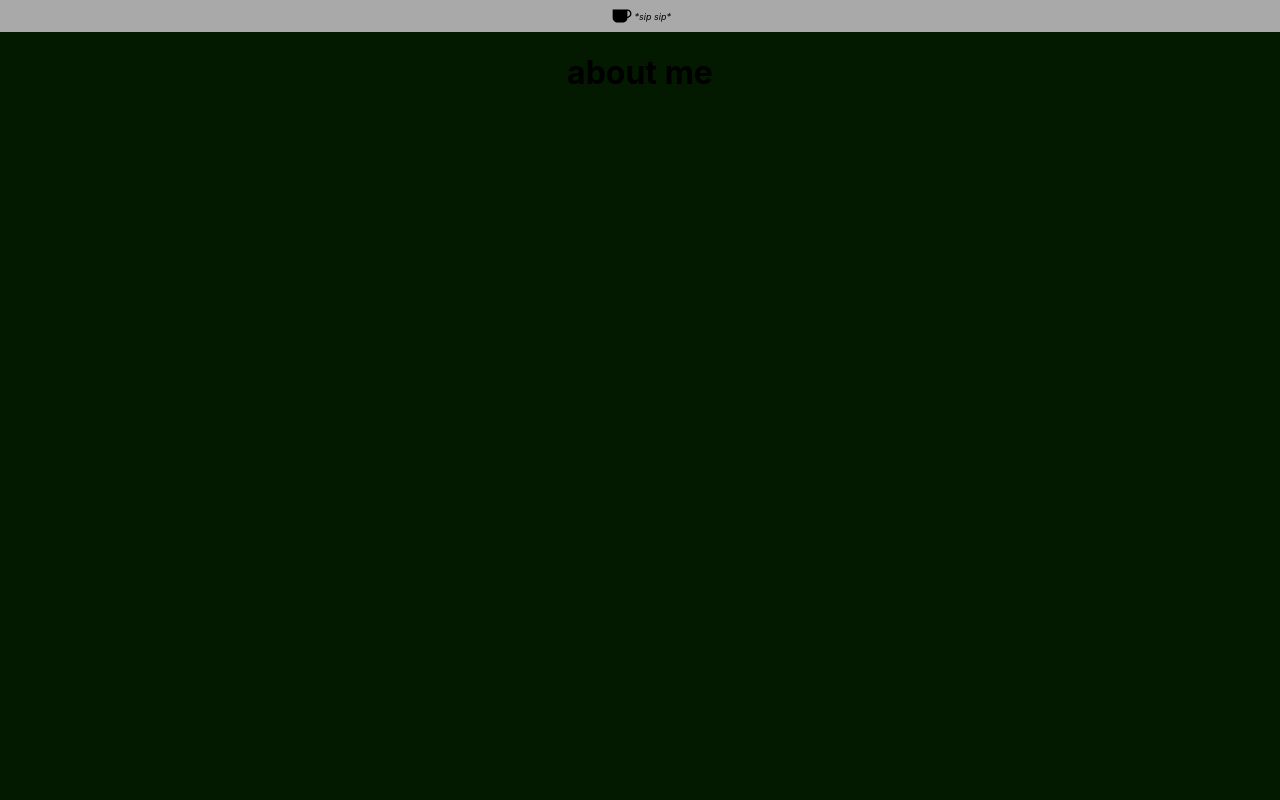
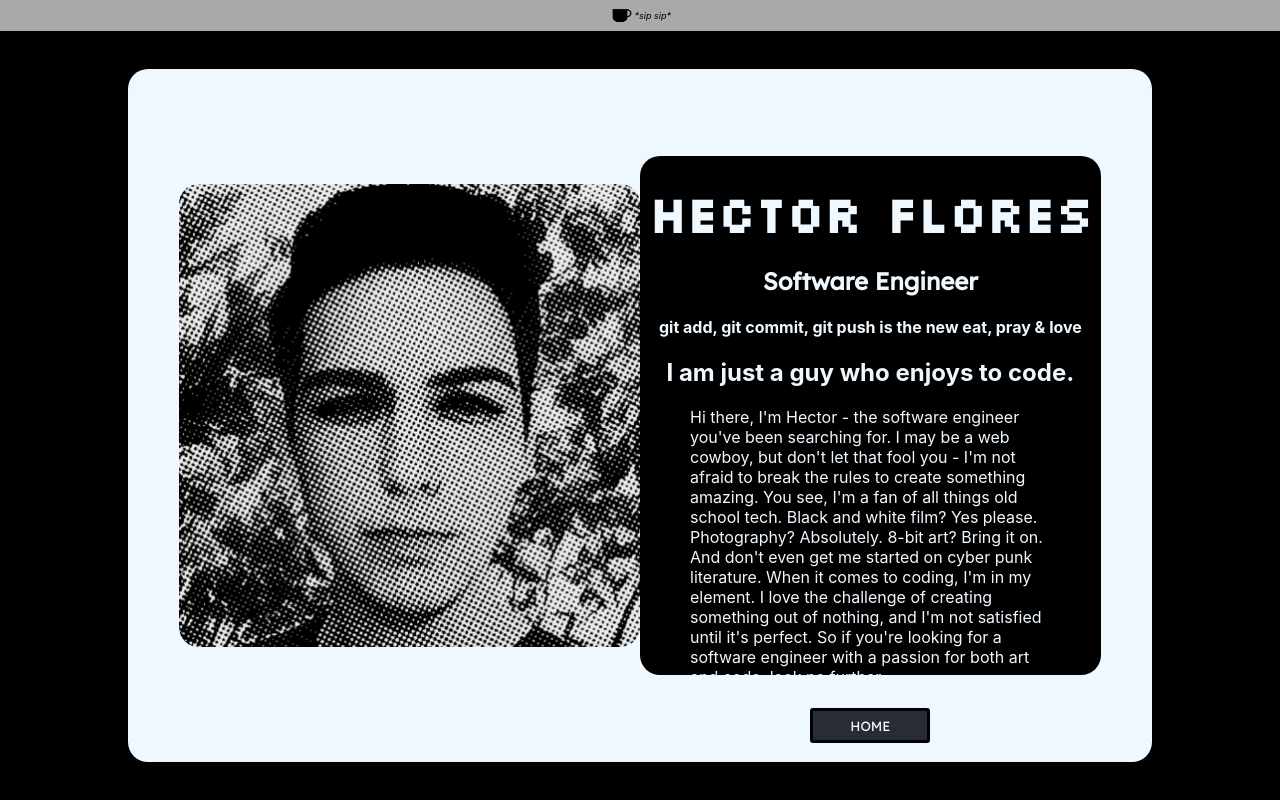
Before and after one commit to hekmaflo/my-portfolio, a React (Create React App) app in the folder my-portfolio/: page /about in a window 1280 px wide. Built offline with nearby package versions, Linux system fonts and the light colour scheme.

Commit message:
added about me

```diff
--- a/my-portfolio/public/index.html
+++ b/my-portfolio/public/index.html
@@ -18,6 +18,12 @@
       rel="stylesheet"
     />
     <link rel="apple-touch-icon" href="%PUBLIC_URL%/logo192.png" />
+    <link rel="preconnect" href="https://fonts.googleapis.com" />
+    <link rel="preconnect" href="https://fonts.gstatic.com" crossorigin />
+    <link
+      href="https://fonts.googleapis.com/css2?family=Silkscreen&display=swap"
+      rel="stylesheet"
+    />
     <!--
       manifest.json provides metadata used when your web app is installed on a
       user's mobile device or desktop. See https://developers.google.com/web/fundamentals/web-app-manifest/
--- a/my-portfolio/src/App.css
+++ b/my-portfolio/src/App.css
@@ -141,6 +141,7 @@
   color: aliceblue;
   border-width: 3px;
   margin: 5px;
+  font-family: "Lexend", sans-serif;
 }
 
 .button:hover {
@@ -212,6 +213,7 @@
   padding: 0;
   border-bottom: solid;
   border-width: 3px;
+  background-color: rgb(156, 156, 156);
 }
 
 .info-nav-items {
@@ -443,6 +445,58 @@
   width: 50%;
 }
 
+/* complete about me */
+
+.complete-about {
+  display: flex;
+  justify-content: center;
+  align-items: center;
+  flex-direction: row;
+  color: rgb(0, 0, 0);
+  background-color: rgb(0, 0, 0);
+  height: 100vh;
+}
+
+.about-card {
+  display: flex;
+  justify-content: center;
+  align-items: center;
+  flex-direction: row;
+  width: 80%;
+  height: 90%;
+  background-color: aliceblue;
+  border-radius: 20px;
+}
+
+.profile-pic-about {
+  width: 45%;
+  border-radius: 20px;
+}
+
+.about-me-name {
+  font-family: "Silkscreen", cursive;
+  font-size: 50px;
+  margin: 0;
+  padding: 0;
+  margin-top: 0.5em;
+}
+
+.right-about-card {
+  background-color: black;
+  height: 75%;
+  width: 45%;
+  border-radius: 20px;
+  color: aliceblue;
+}
+
+.right-description {
+  display: flex;
+  text-align: left;
+  justify-content: center;
+  padding-left: 50px;
+  width: 80%;
+}
+
 .App-logo {
   height: 40vmin;
   pointer-events: none;
--- a/my-portfolio/src/components/AboutMe.jsx
+++ b/my-portfolio/src/components/AboutMe.jsx
@@ -12,7 +12,10 @@ const AboutMe = () => {
       <div className="contain">
         <h1 className="about-me-text">Hello, I'm Hector.</h1>
         <h2 className="about-me-text-sub">Software Engineer</h2>
-        <h4>Choosing to turn coffee into lines of code.</h4>
+        <h4>
+          Turning coffee into lines of code, and lines of code into great
+          software.
+        </h4>
         <div>
           <a href="https://github.com/hekmaflo">
             <img className="logo" src={github} alt="logo" />
--- a/my-portfolio/src/components/CompleteAbout.jsx
+++ b/my-portfolio/src/components/CompleteAbout.jsx
@@ -1,9 +1,35 @@
 import React from "react";
+import me1 from "./assets/me1.png";
+import { Link } from "react-router-dom";
 
 const CompleteAbout = () => {
   return (
-    <div>
-      <h1>about me</h1>
+    <div className="complete-about">
+      <div className="about-card">
+        <img className="profile-pic-about" src={me1} alt="mypic" />
+
+        <div className="right-about-card">
+          <h1 className="about-me-name">HECTOR FLORES</h1>
+          <h2 className="google-font">Software Engineer</h2>
+          <h4>git add, git commit, git push is the new eat, pray & love</h4>
+          <h2>I am just a guy who enjoys to code.</h2>
+          <p className="right-description">
+            Hi there, I'm Hector - the software engineer you've been searching
+            for. I may be a web cowboy, but don't let that fool you - I'm not
+            afraid to break the rules to create something amazing. You see, I'm
+            a fan of all things old school tech. Black and white film? Yes
+            please. Photography? Absolutely. 8-bit art? Bring it on. And don't
+            even get me started on cyber punk literature. When it comes to
+            coding, I'm in my element. I love the challenge of creating
+            something out of nothing, and I'm not satisfied until it's perfect.
+            So if you're looking for a software engineer with a passion for both
+            art and code, look no further.
+          </p>
+          <Link to="/">
+            <button className="button">HOME</button>
+          </Link>
+        </div>
+      </div>
     </div>
   );
 };
--- a/my-portfolio/src/components/Contact.jsx
+++ b/my-portfolio/src/components/Contact.jsx
@@ -117,7 +117,7 @@ const Contact = () => {
           placeholder="Talk to me"
         />
         <button type="submit" className="button">
-          submit
+          Submit
         </button>
       </form>
     </div>
```
